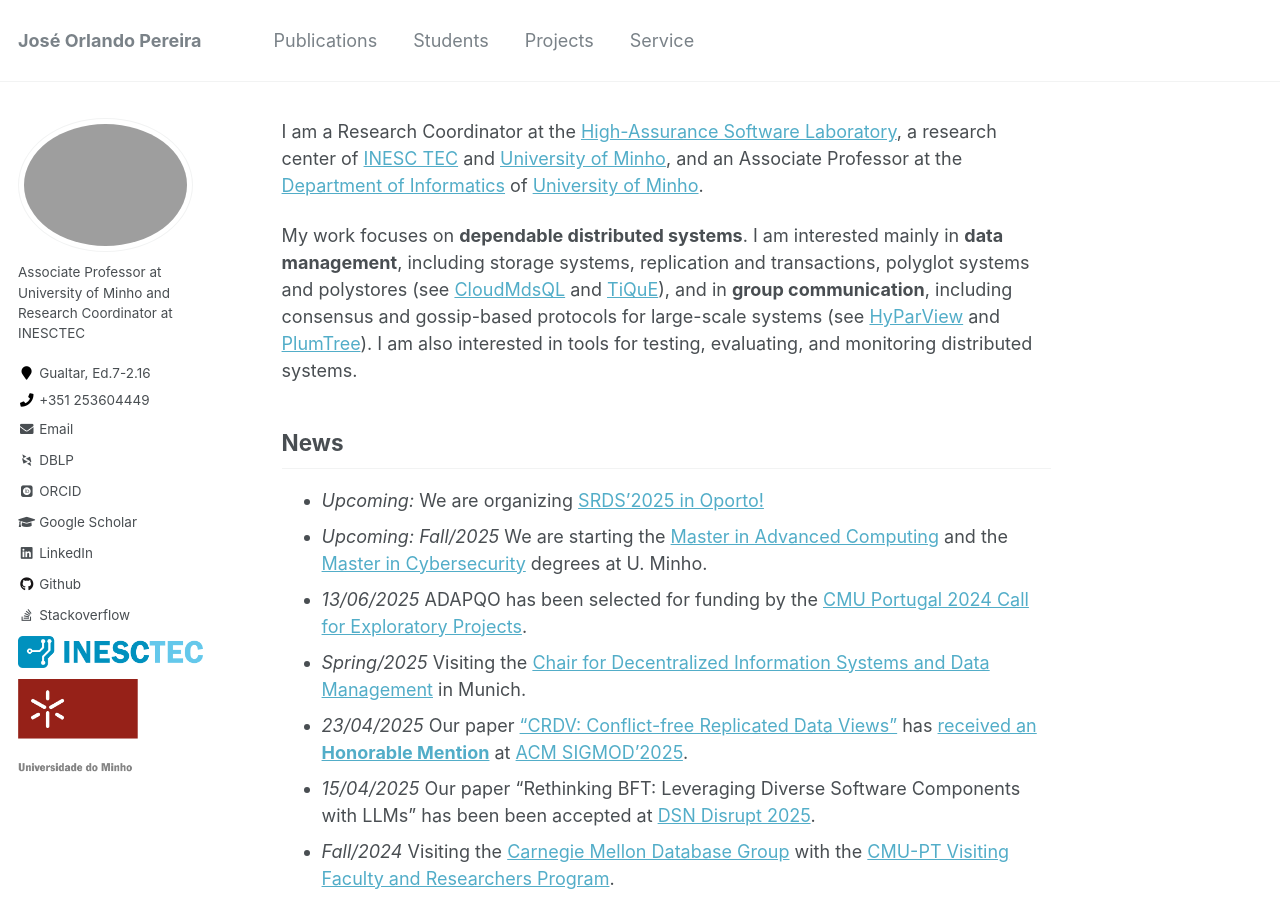
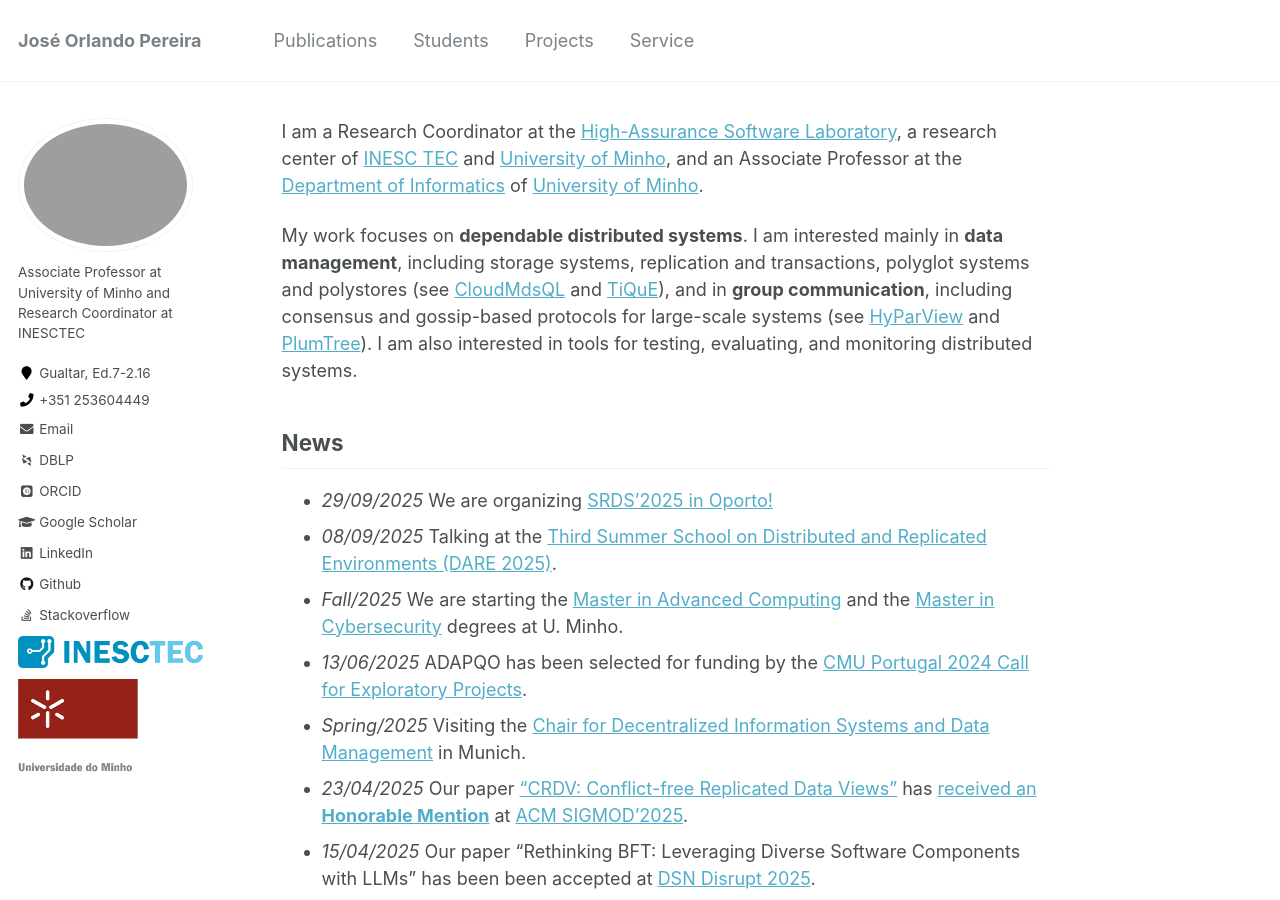
Before and after one commit to jopereira/jopereira.github.io, a Jekyll site: the page built from _pages/about.md, in a window 1280 px wide and 900 px high. Built offline with Jekyll 4.4.1, drawn with Linux system fonts in a browser that asks for light colours; some web fonts are replaced.

Commit message:
DARE summer school

```diff
--- a/_pages/about.md
+++ b/_pages/about.md
@@ -14,8 +14,10 @@ My work focuses on **dependable distributed systems**. I am interested mainly in
 
 ## News
 
-- *Upcoming:* We are organizing [SRDS'2025 in Oporto!](https://srds-conference.org/)
-- *Upcoming: Fall/2025* We are starting the [Master in Advanced Computing](https://mca.di.uminho.pt/) and the [Master in Cybersecurity](https://mcs.di.uminho.pt/) degrees at U. Minho.
+- *29/09/2025* We are organizing [SRDS'2025 in Oporto!](https://srds-conference.org/)
+- *08/09/2025* Talking at the [Third Summer School on
+Distributed and Replicated Environments (DARE 2025)](https://dare-lisbon.github.io/).
+- *Fall/2025* We are starting the [Master in Advanced Computing](https://mca.di.uminho.pt/) and the [Master in Cybersecurity](https://mcs.di.uminho.pt/) degrees at U. Minho.
 - *13/06/2025* ADAPQO has been selected for funding by the [CMU Portugal 2024 Call for Exploratory Projects](https://cmuportugal.org/media/eight-new-exploratory-projects-selected-under-the-cmu-portugal-2024-call/).
 - *Spring/2025* Visiting the [Chair for Decentralized Information Systems and Data Management](https://www.cs.cit.tum.de/dis/home/) in Munich.
 - *23/04/2025* Our paper ["CRDV: Conflict-free Replicated Data Views"](http://dx.doi.org/10.1145/3709675) has [received an **Honorable Mention**](https://2025.sigmod.org/sigmod_awards.shtml) at [ACM SIGMOD'2025](https://2025.sigmod.org/sigmod_papers.shtml).
```
